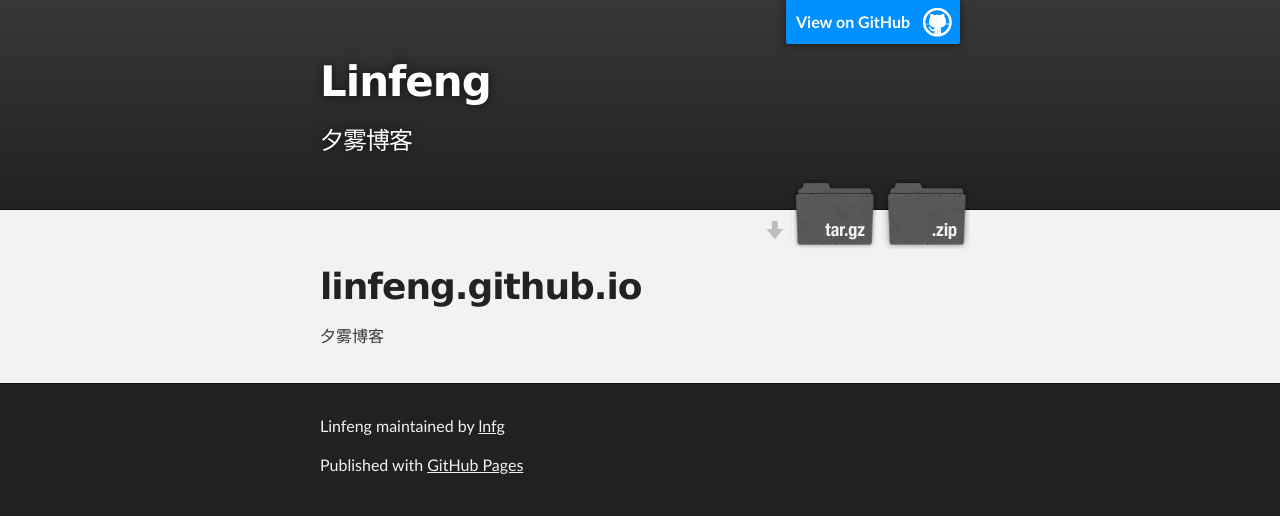
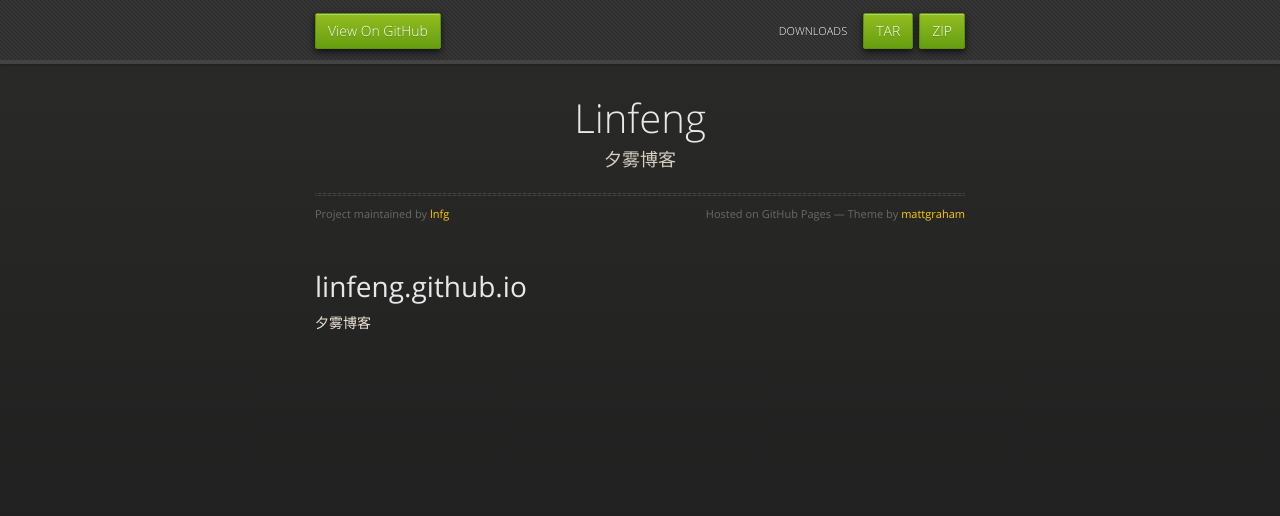
Before and after one commit to lnfg/lnfg.github.io, a plain HTML site: page index.html in a window 1280 px wide. Drawn offline with nearby package versions, Linux system fonts and the light colour scheme.

```diff
--- a/index.html
+++ b/index.html
@@ -1,52 +1,51 @@
-<!DOCTYPE html>
+<!doctype html>
 <html>
+  <head>
+    <meta charset="utf-8">
+    <meta http-equiv="X-UA-Compatible" content="chrome=1">
+    <title>Linfeng by lnfg</title>
+    <link rel="stylesheet" href="stylesheets/styles.css">
+    <link rel="stylesheet" href="stylesheets/github-dark.css">
+    <script src="https://ajax.googleapis.com/ajax/libs/jquery/1.7.1/jquery.min.js"></script>
+    <script src="javascripts/respond.js"></script>
+    <!--[if lt IE 9]>
+      <script src="//html5shiv.googlecode.com/svn/trunk/html5.js"></script>
+    <![endif]-->
+    <!--[if lt IE 8]>
+    <link rel="stylesheet" href="stylesheets/ie.css">
+    <![endif]-->
+    <meta name="viewport" content="width=device-width, initial-scale=1, user-scalable=no">
 
-  <head>
-    <meta charset='utf-8'>
-    <meta http-equiv="X-UA-Compatible" content="chrome=1">
-    <meta name="description" content="Linfeng : 夕雾博客">
+  </head>
+  <body>
+      <div id="header">
+        <nav>
+          <li class="fork"><a href="https://github.com/lnfg/linfeng">View On GitHub</a></li>
+          <li class="downloads"><a href="https://github.com/lnfg/linfeng/zipball/master">ZIP</a></li>
+          <li class="downloads"><a href="https://github.com/lnfg/linfeng/tarball/master">TAR</a></li>
+          <li class="title">DOWNLOADS</li>
+        </nav>
+      </div><!-- end header -->
 
-    <link rel="stylesheet" type="text/css" media="screen" href="stylesheets/stylesheet.css">
+    <div class="wrapper">
 
-    <title>Linfeng</title>
-  </head>
+      <section>
+        <div id="title">
+          <h1>Linfeng</h1>
+          <p>夕雾博客</p>
+          <hr>
+          <span class="credits left">Project maintained by <a href="https://github.com/lnfg">lnfg</a></span>
+          <span class="credits right">Hosted on GitHub Pages &mdash; Theme by <a href="https://twitter.com/michigangraham">mattgraham</a></span>
+        </div>
 
-  <body>
-
-    <!-- HEADER -->
-    <div id="header_wrap" class="outer">
-        <header class="inner">
-          <a id="forkme_banner" href="https://github.com/lnfg/linfeng.github.io">View on GitHub</a>
-
-          <h1 id="project_title">Linfeng</h1>
-          <h2 id="project_tagline">夕雾博客</h2>
-
-            <section id="downloads">
-              <a class="zip_download_link" href="https://github.com/lnfg/linfeng.github.io/zipball/master">Download this project as a .zip file</a>
-              <a class="tar_download_link" href="https://github.com/lnfg/linfeng.github.io/tarball/master">Download this project as a tar.gz file</a>
-            </section>
-        </header>
-    </div>
-
-    <!-- MAIN CONTENT -->
-    <div id="main_content_wrap" class="outer">
-      <section id="main_content" class="inner">
         <h1>
 <a id="linfenggithubio" class="anchor" href="#linfenggithubio" aria-hidden="true"><span class="octicon octicon-link"></span></a>linfeng.github.io</h1>
 
 <p>夕雾博客</p>
       </section>
+
     </div>
-
-    <!-- FOOTER  -->
-    <div id="footer_wrap" class="outer">
-      <footer class="inner">
-        <p class="copyright">Linfeng maintained by <a href="https://github.com/lnfg">lnfg</a></p>
-        <p>Published with <a href="https://pages.github.com">GitHub Pages</a></p>
-      </footer>
-    </div>
-
-
+    <!--[if !IE]><script>fixScale(document);</script><![endif]-->
 
   </body>
 </html>
```
